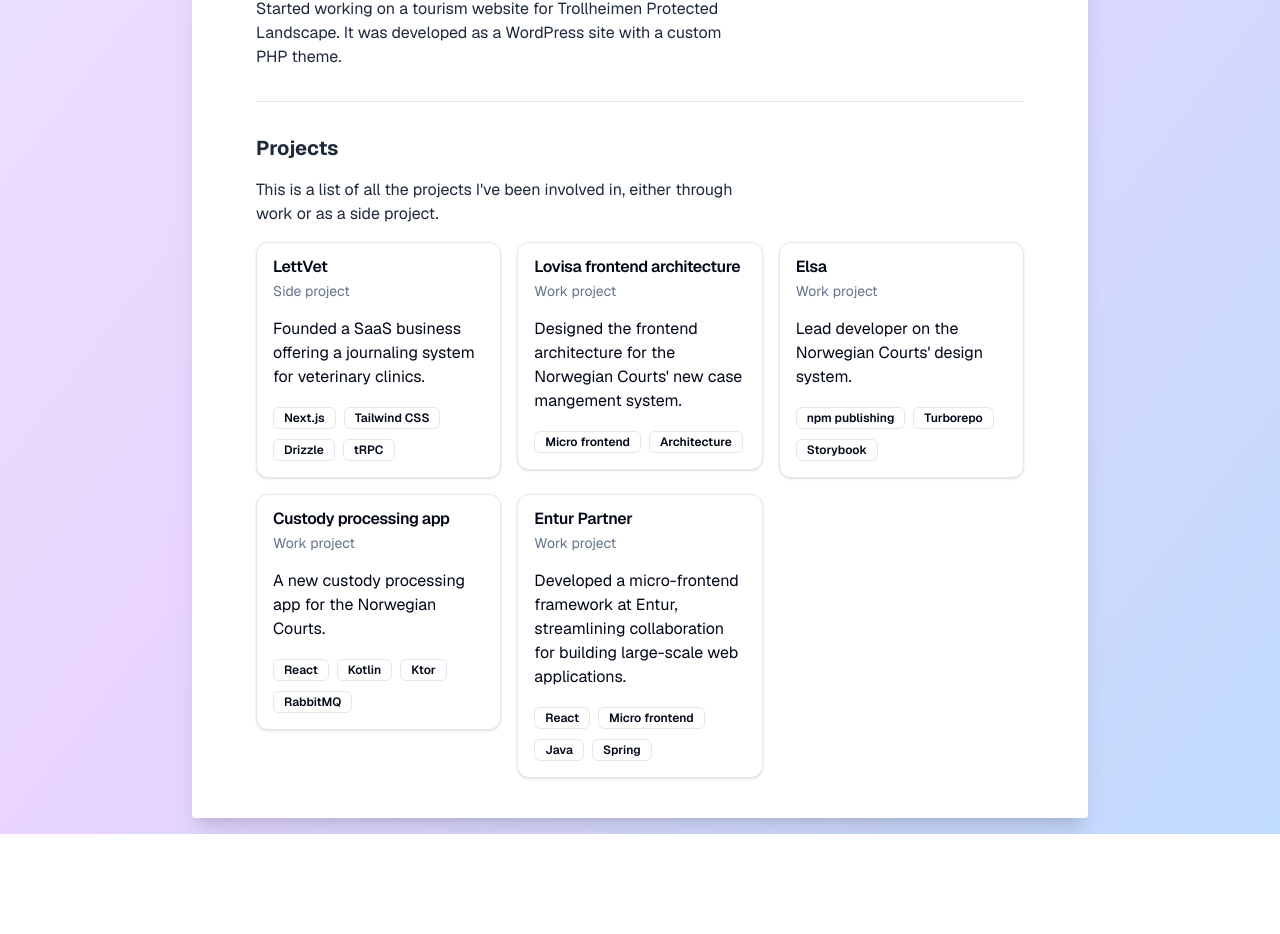
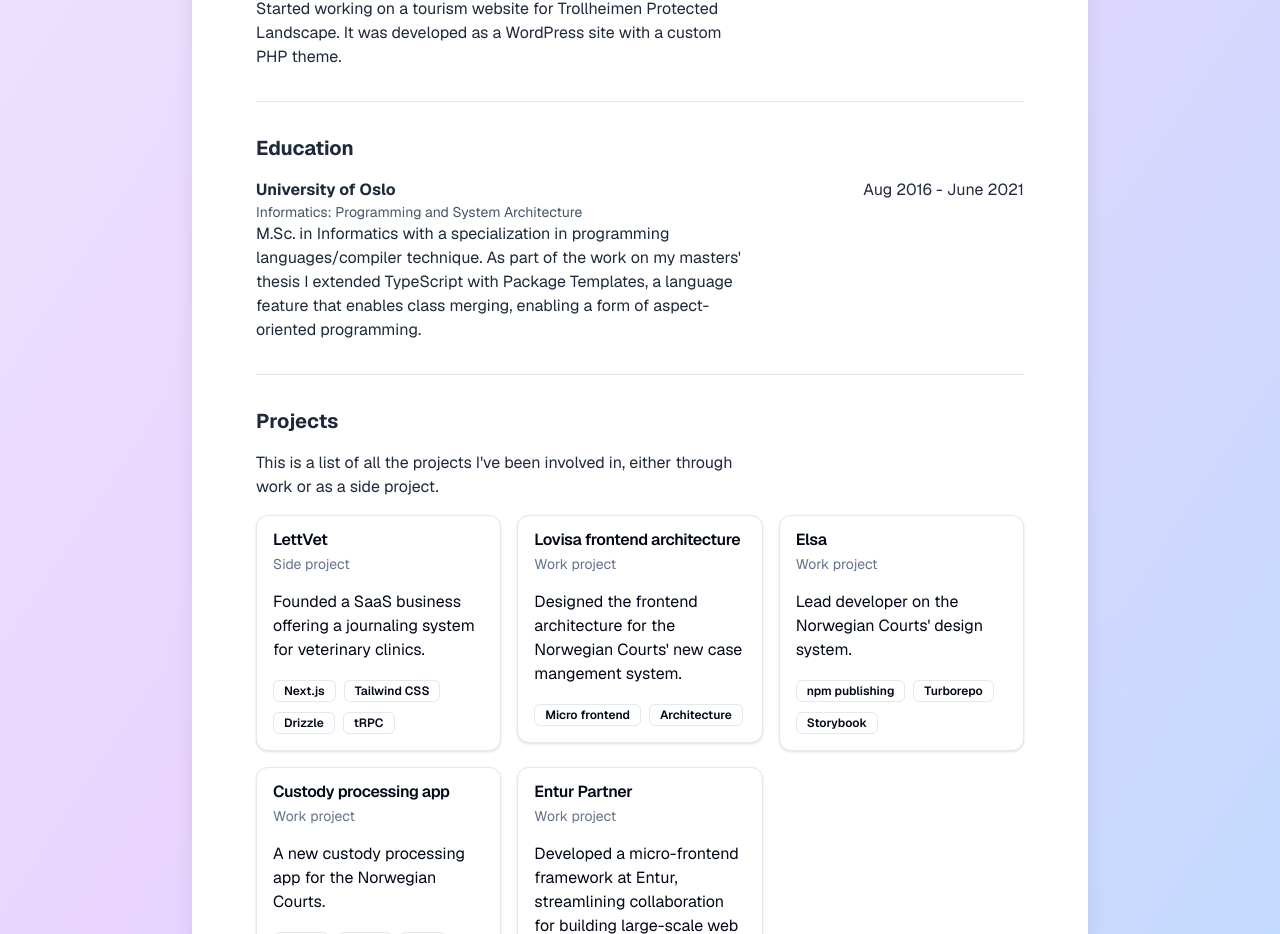
Before and after one commit to petter/cv, a Next.js app: page / in a window 1280 px wide. Shown: the part 836-1770 px from the top of the page. Before the commit the page ends 1670 px from the top, so only its background shows below. Built offline with nearby package versions, Linux system fonts and the light colour scheme.

Commit message:
add education

```diff
--- /dev/null
+++ b/app/education.tsx
@@ -0,0 +1,23 @@
+import { RESUME_DATA } from "@/data/resume-data";
+
+export function Education() {
+  return (
+    <section className="print:break-inside-avoid">
+      <h2 className="mb-4 text-xl font-bold">Education</h2>
+      <ul className="flex flex-col gap-4">
+        {RESUME_DATA.education.map((edu, i) => (
+          <li key={i} className="flex flex-col">
+            <div className="flex items-center justify-between">
+              <h3 className="font-bold">{edu.school}</h3>
+              <p className="text-pretty">
+                {edu.from} - {edu.to || "Present"}
+              </p>
+            </div>
+            <p className="text-pretty text-sm text-slate-600">{edu.program}</p>
+            <p className="max-w-lg text-pretty">{edu.description}</p>
+          </li>
+        ))}
+      </ul>
+    </section>
+  );
+}
--- a/app/page.tsx
+++ b/app/page.tsx
@@ -2,6 +2,7 @@
 import { WorkHistory } from "./work-history";
 import { Projects } from "./projects";
 import { Intro } from "./intro";
+import { Education } from "./education";
 
 export default function Home() {
   return (
@@ -11,6 +12,8 @@
         <Separator />
         <WorkHistory />
         <Separator />
+        <Education />
+        <Separator />
         <Projects />
       </div>
     </main>
--- a/data/resume-data.tsx
+++ b/data/resume-data.tsx
@@ -33,6 +33,16 @@
       },
     ],
   },
+  education: [
+    {
+      school: "University of Oslo",
+      program: "Informatics: Programming and System Architecture",
+      from: "Aug 2016",
+      to: "June 2021",
+      description:
+        "M.Sc. in Informatics with a specialization in programming languages/compiler technique. As part of the work on my masters' thesis I extended TypeScript with Package Templates, a language feature that enables class merging, enabling a form of aspect-oriented programming.",
+    },
+  ],
   workHistory: [
     {
       company: "Bekk Consulting AS",
```
